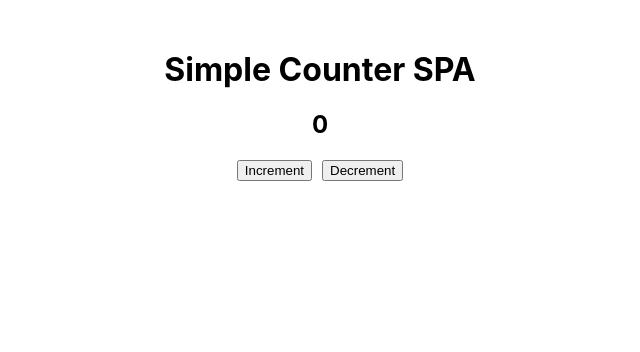
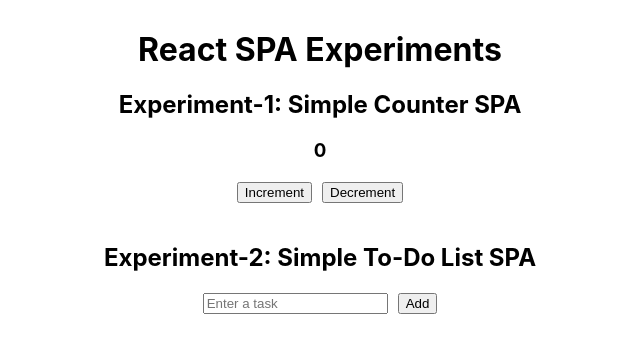
Before and after one commit to gurleenkaur-07/Simple-Counter-SPA, a React (Create React App) app: page / in a window 1280 px wide. Shown: the top 352 px of the page, without its empty margins (320-960 px from the left). Built offline with nearby package versions, Linux system fonts and the light colour scheme.

Commit message:
Added Experiment-2: Simple To-Do List SPA

```diff
--- a/src/App.js
+++ b/src/App.js
@@ -1,25 +1,28 @@
 import React, { useState } from "react";
+import Todo from "./Todo";
 
 function App() {
-  // state to store counter value
+  // Experiment-1: Counter
   const [count, setCount] = useState(0);
 
   return (
-    <div style={{ textAlign: "center", marginTop: "50px" }}>
-      <h1>Simple Counter SPA</h1>
+    <div style={{ textAlign: "center", marginTop: "30px" }}>
+      <h1>React SPA Experiments</h1>
 
-      <h2>{count}</h2>
+      {/* Experiment-1 */}
+      <h2>Experiment-1: Simple Counter SPA</h2>
+      <h3>{count}</h3>
 
-      <button onClick={() => setCount(count + 1)}>
-        Increment
-      </button>
-
+      <button onClick={() => setCount(count + 1)}>Increment</button>
       <button
         onClick={() => setCount(count - 1)}
         style={{ marginLeft: "10px" }}
       >
         Decrement
       </button>
+
+      {/* Experiment-2 */}
+      <Todo />
     </div>
   );
 }
--- /dev/null
+++ b/src/Todo.js
@@ -0,0 +1,51 @@
+import React, { useState } from "react";
+
+function Todo() {
+  const [task, setTask] = useState("");
+  const [tasks, setTasks] = useState([]);
+
+  const addTask = () => {
+    if (task.trim() !== "") {
+      setTasks([...tasks, task]);
+      setTask("");
+    }
+  };
+
+  const deleteTask = (index) => {
+    const newTasks = tasks.filter((_, i) => i !== index);
+    setTasks(newTasks);
+  };
+
+  return (
+    <div style={{ marginTop: "40px" }}>
+      <h2>Experiment-2: Simple To-Do List SPA</h2>
+
+      <input
+        type="text"
+        value={task}
+        placeholder="Enter a task"
+        onChange={(e) => setTask(e.target.value)}
+      />
+
+      <button onClick={addTask} style={{ marginLeft: "10px" }}>
+        Add
+      </button>
+
+      <ul style={{ listStyle: "none", padding: 0 }}>
+        {tasks.map((item, index) => (
+          <li key={index}>
+            {item}
+            <button
+              onClick={() => deleteTask(index)}
+              style={{ marginLeft: "10px" }}
+            >
+              Delete
+            </button>
+          </li>
+        ))}
+      </ul>
+    </div>
+  );
+}
+
+export default Todo;
```
